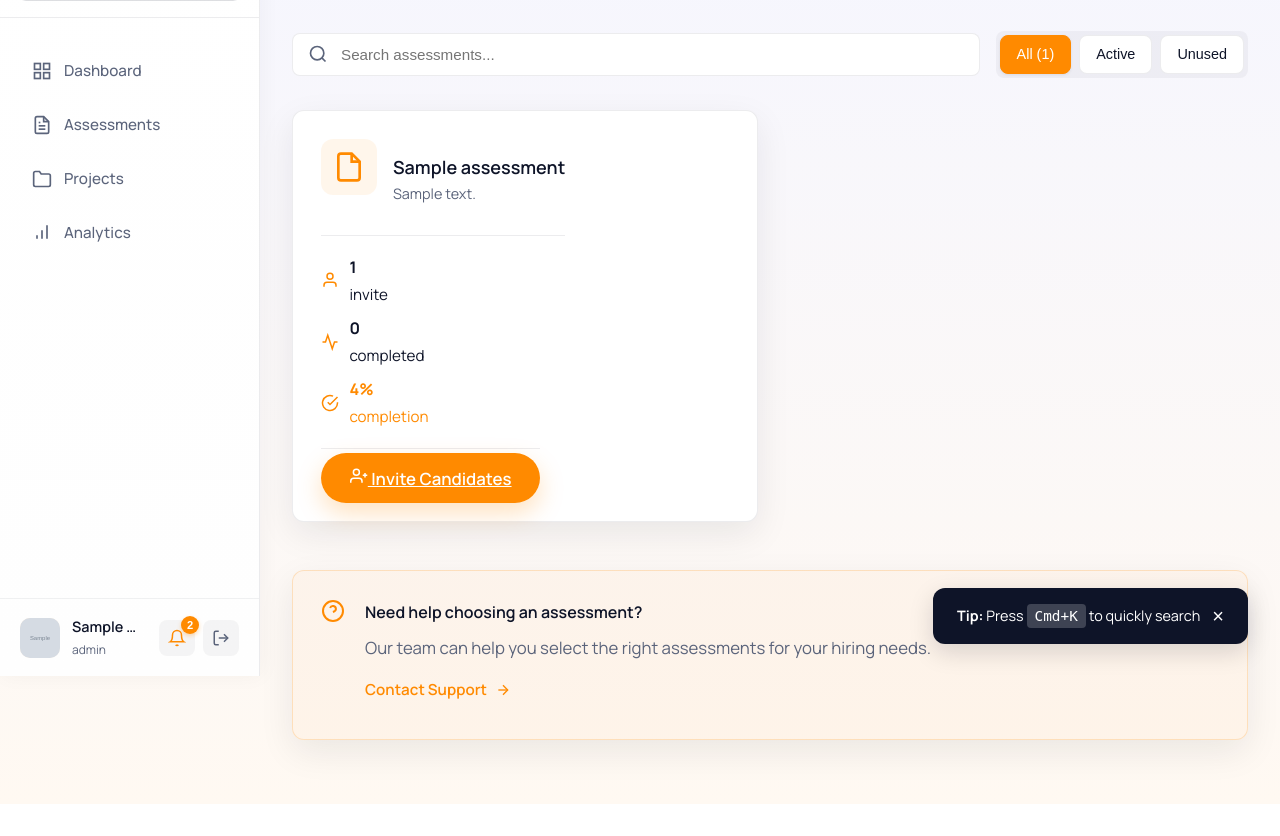
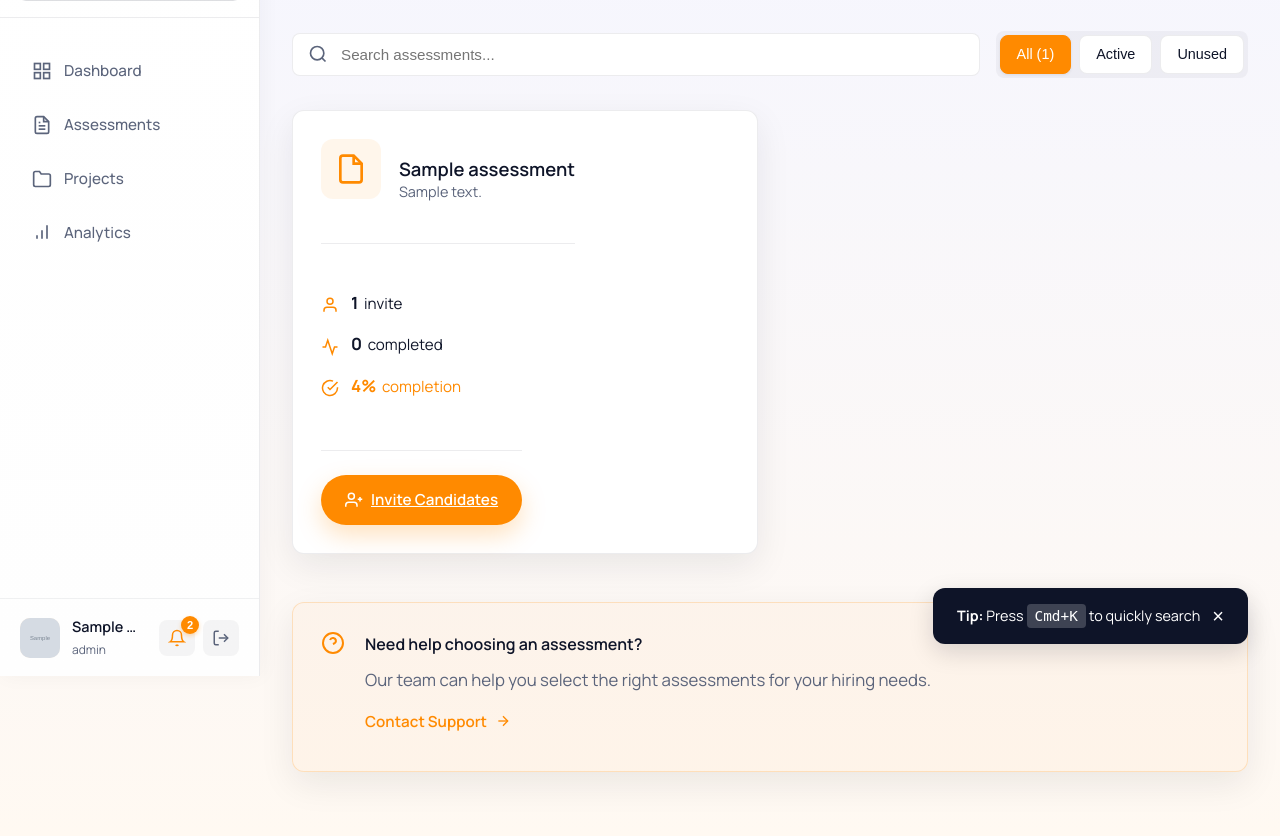
Before and after one commit to sarvarjafarov/assesment, a Django app: template templates/clients/assessments.html in a window 1280 px wide. Shown: the part 124-960 px from the top of the page. Before the commit the page ends 928 px from the top, so only its background shows below. Run offline with Django 4.2, Linux system fonts and the light colour scheme; the template is opened without the code that fills it: most values are stand-ins (such as "Sample title", 1, 10 or a date in 2020); grey boxes marked "Sample" are stand-in pictures.

Commit message:
assesment page

```diff
--- a/templates/clients/assessments.html
+++ b/templates/clients/assessments.html
@@ -111,17 +111,19 @@
                         <strong>{{ assessment.metrics.completed_invites|default:0 }}</strong> completed
                     </span>
                 </div>
-                {% if assessment.metrics.completion_rate is not None %}
-                <div class="stat-inline highlight">
+                <div class="stat-inline {% if assessment.metrics.completion_rate is not None %}highlight{% endif %}">
                     <svg width="18" height="18" viewBox="0 0 24 24" fill="none" stroke="currentColor" stroke-width="2">
                         <path d="M22 11.08V12a10 10 0 1 1-5.93-9.14"></path>
                         <polyline points="22 4 12 14.01 9 11.01"></polyline>
                     </svg>
                     <span class="stat-text">
+                        {% if assessment.metrics.completion_rate is not None %}
                         <strong>{{ assessment.metrics.completion_rate|floatformat:0 }}%</strong> completion
+                        {% else %}
+                        <strong>—</strong> completion
+                        {% endif %}
                     </span>
                 </div>
-                {% endif %}
             </div>
 
             <div class="assessment-footer">
@@ -249,7 +251,7 @@
 /* Assessment Grid */
 .assessment-grid {
     display: grid;
-    grid-template-columns: repeat(auto-fill, minmax(340px, 1fr));
+    grid-template-columns: repeat(auto-fill, minmax(360px, 1fr));
     gap: 1.5rem;
     margin-bottom: 2rem;
 }
@@ -257,9 +259,9 @@
 .assessment-card {
     display: flex;
     flex-direction: column;
-    gap: 1.25rem;
     transition: all var(--portal-transition);
     cursor: pointer;
+    min-height: 340px;
 }
 
 .assessment-card:hover {
@@ -270,15 +272,16 @@
 /* Card Header */
 .assessment-card-header {
     display: flex;
-    gap: 1rem;
-    padding-bottom: 1.25rem;
+    gap: 1.125rem;
+    padding-bottom: 1.5rem;
+    margin-bottom: 1.5rem;
     border-bottom: 1px solid var(--portal-border-color);
 }
 
 .assessment-icon {
     flex-shrink: 0;
-    width: 56px;
-    height: 56px;
+    width: 60px;
+    height: 60px;
     display: flex;
     align-items: center;
     justify-content: center;
@@ -290,17 +293,21 @@
 .assessment-title-area {
     flex: 1;
     min-width: 0;
+    display: flex;
+    flex-direction: column;
+    justify-content: center;
 }
 
 .assessment-title {
-    font-size: 1.125rem;
+    font-size: 1.15rem;
     font-weight: 600;
     color: var(--navy);
     margin: 0 0 0.5rem;
+    line-height: 1.3;
 }
 
 .assessment-description {
-    font-size: 0.9rem;
+    font-size: 0.875rem;
     color: var(--text-muted);
     margin: 0;
     line-height: 1.5;
@@ -310,13 +317,15 @@
 .assessment-stats {
     display: flex;
     flex-direction: column;
-    gap: 0.75rem;
+    gap: 0.875rem;
+    flex: 1;
+    margin-bottom: 1.5rem;
 }
 
 .stat-inline {
     display: flex;
     align-items: center;
-    gap: 0.65rem;
+    gap: 0.75rem;
     font-size: 0.95rem;
     color: var(--text-body);
 }
@@ -324,6 +333,8 @@
 .stat-inline svg {
     color: var(--orange);
     flex-shrink: 0;
+    width: 18px;
+    height: 18px;
 }
 
 .stat-inline.highlight {
@@ -335,11 +346,15 @@
 }
 
 .stat-text {
-    line-height: 1.4;
+    line-height: 1.3;
+    display: flex;
+    align-items: baseline;
+    gap: 0.35rem;
 }
 
 .stat-text strong {
     font-weight: 700;
+    font-size: 1.05rem;
     color: var(--navy);
 }
 
@@ -349,8 +364,24 @@
 
 /* Footer */
 .assessment-footer {
-    padding-top: 1rem;
+    padding-top: 1.5rem;
+    margin-top: auto;
     border-top: 1px solid var(--portal-border-color);
+}
+
+.assessment-footer .btn {
+    font-weight: 600;
+    font-size: 0.95rem;
+    padding: 0.75rem 1.5rem;
+    display: flex;
+    align-items: center;
+    justify-content: center;
+    gap: 0.5rem;
+}
+
+.assessment-footer .btn svg {
+    width: 18px;
+    height: 18px;
 }
 
 /* Help Section */
```
